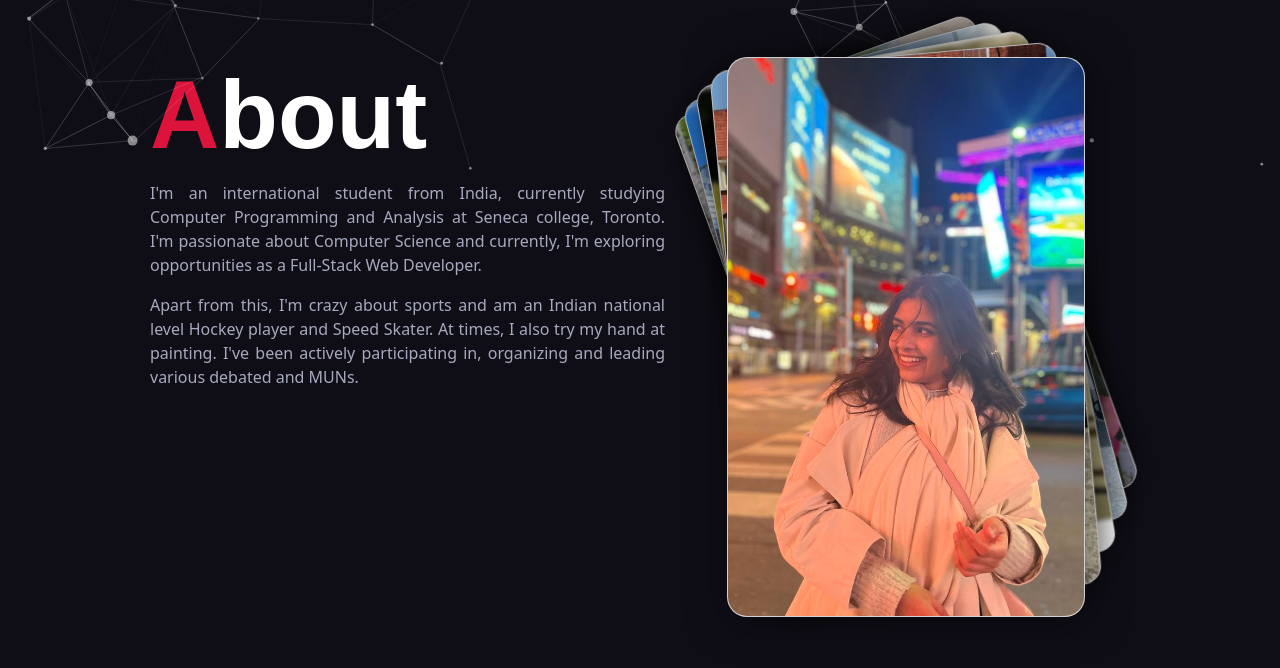
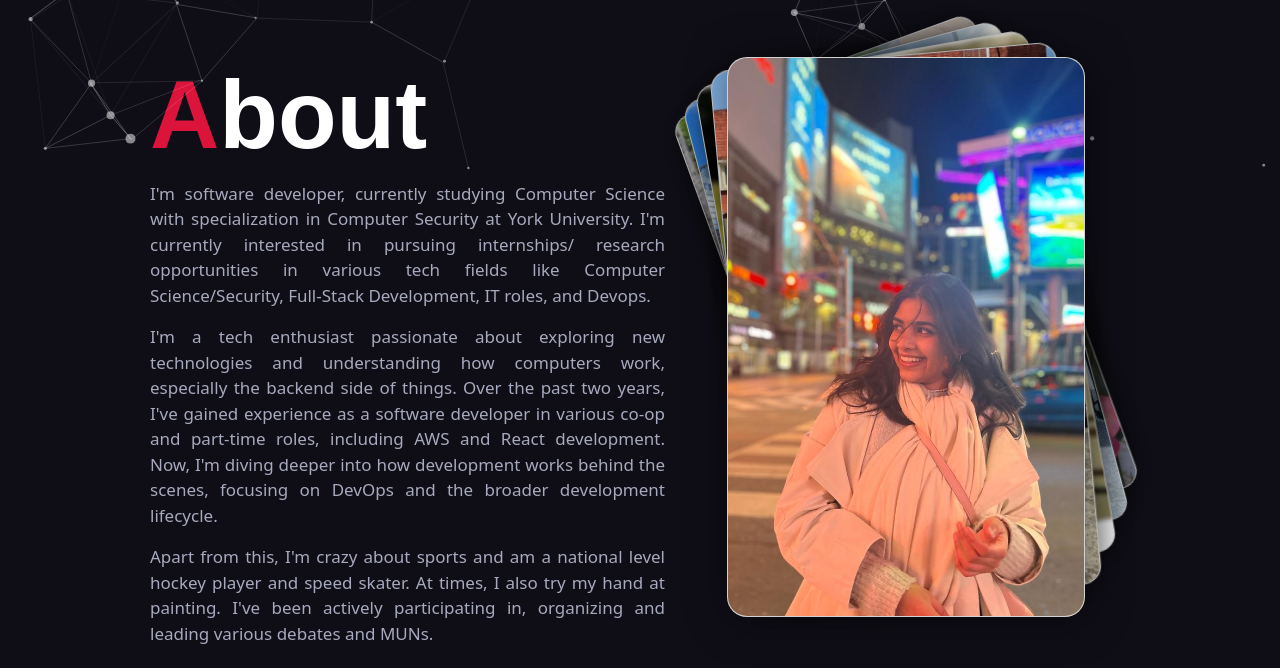
Before and after one commit to bhanuRakshita/personal-portfolio, a website: page portfolio.html in a window 1280 px wide. Shown: the part 628-1296 px from the top of the page. Drawn offline with nearby package versions, Linux system fonts and the light colour scheme; animation ran at ten frames a second.

Commit message:
Edit about section

```diff
--- a/css/style.css
+++ b/css/style.css
@@ -360,6 +360,7 @@ a {
 .about-text {
     text-align: justify;
     padding-right: 50px;
+    font-size: 17px;
 }
 
 .about-pic {
--- a/portfolio.html
+++ b/portfolio.html
@@ -95,8 +95,9 @@
             <h1><span class="first-letter">A</span><span class="letter-animate">b</span><span class="letter-animate">o</span><span class="letter-animate">u</span><span class="letter-animate">t</span></h1>
           </div>
 
-          <p>I'm an international student from India, currently studying Computer Programming and Analysis at Seneca college, Toronto. I'm passionate about Computer Science and currently, I'm exploring opportunities as a Full-Stack Web Developer.</p>
-          <p>Apart from this, I'm crazy about sports and am an Indian national level Hockey player and Speed Skater. At times, I also try my hand at painting. I've been actively participating in, organizing and leading various debated and MUNs.</p>
+          <p>I'm software developer, currently studying Computer Science with specialization in Computer Security at York University. I'm currently interested in pursuing internships/ research opportunities in various tech fields like Computer Science/Security, Full-Stack Development, IT roles, and Devops. </p>
+          <p>I'm a tech enthusiast passionate about exploring new technologies and understanding how computers work, especially the backend side of things. Over the past two years, I've gained experience as a software developer in various co-op and part-time roles, including AWS and React development. Now, I'm diving deeper into how development works behind the scenes, focusing on DevOps and the broader development lifecycle.</p>
+          <p>Apart from this, I'm crazy about sports and am a national level hockey player and speed skater. At times, I also try my hand at painting. I've been actively participating in, organizing and leading various debates and MUNs.</p>
         </div>
         <div class="col-md-6 check" >
 
```
Also changed, not shown: img/js/gallery-js/script.js (+4 -4 lines), 3 other files.
